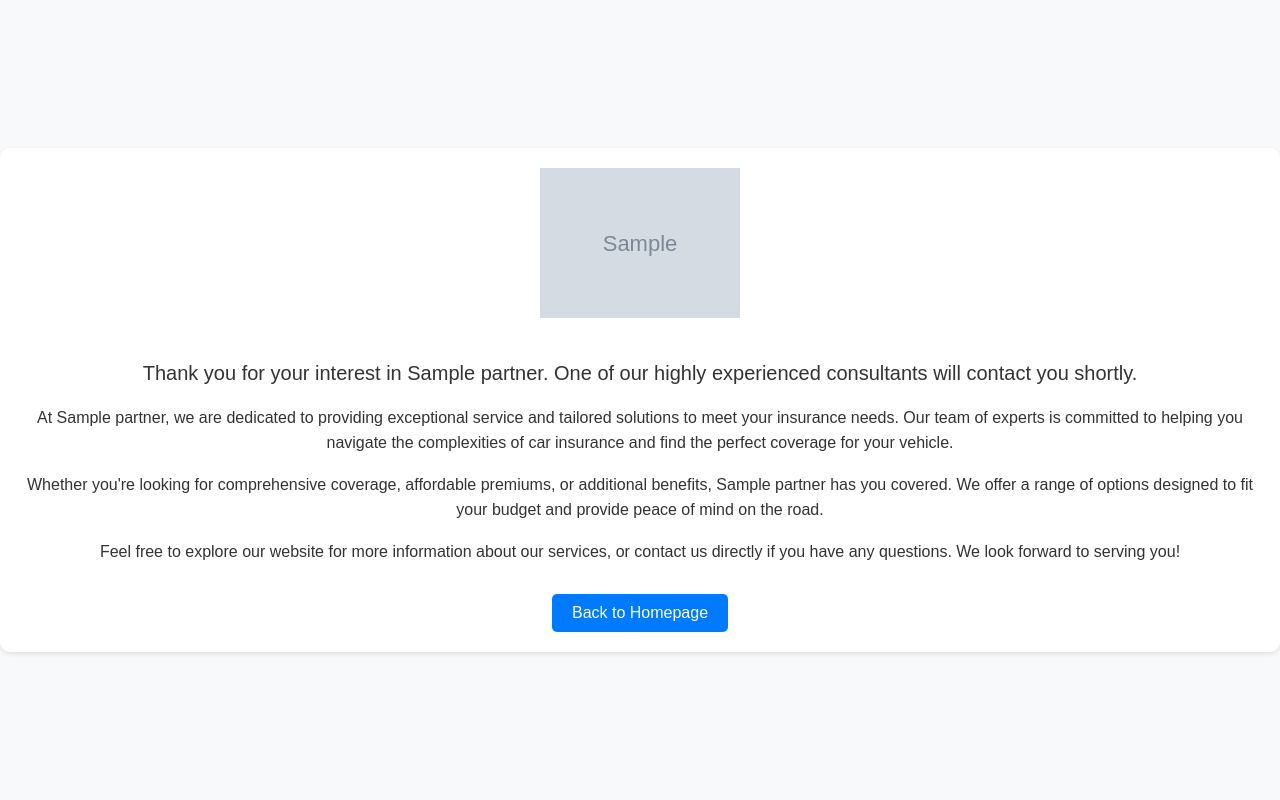
After one commit to DharaKara/my-IPMS-project, a Flask app: page /thank-you/1 in a window 1280 px wide. The commit adds this page. Run offline with Flask 3, Linux system fonts and the light colour scheme; tables that the repository leaves empty hold one stand-in row (values such as "Sample post"); grey boxes marked "Sample" are stand-in pictures.

Commit message:
modifying quote calculator and thank you page

```diff
--- a/app.py
+++ b/app.py
@@ -5,9 +5,14 @@ import os
 from models.users import User
 from flask_login import LoginManager
 from extension import db
+from models.quote import Quote
 from models.vehicles import Vehicle
-from models.users import User
+from models.partner import Partner
+from models.partner_detail import PartnerSection
+from models.faqs import FAQS
 from models.driver_details import DriverDetails
+from models.contact import Contact
+from models.ins_company import InsuranceCompany
 
 login_manager = LoginManager()
 
@@ -47,8 +52,7 @@ from routes.faqs_bp import faqs_bp
 from routes.home_bp import home_bp
 from routes.partner_bp import partner_bp
 from routes.cars_bp import cars_bp
-
-# from routes.quotes_bp import quotes_bp
+from routes.quotes_bp import quotes_bp
 
 app.register_blueprint(users_bp)
 app.register_blueprint(contact_bp)
@@ -56,4 +60,4 @@ app.register_blueprint(faqs_bp)
 app.register_blueprint(home_bp)
 app.register_blueprint(partner_bp)
 app.register_blueprint(cars_bp)
-# app.register_blueprint(quotes_bp)
+app.register_blueprint(quotes_bp)
--- a/models/faqs.py
+++ b/models/faqs.py
@@ -4,6 +4,6 @@
 
 class FAQS(db.Model):
     __tablename__ = "faqs"
-    id = db.Column(db.String(36), primary_key=True, default=(lambda: str(uuid.uuid4())))
+    id = db.Column(db.Integer, primary_key=True, autoincrement=True)
     question = db.Column(db.String(255), nullable=False)
     answer = db.Column(db.Text, nullable=False)
--- a/routes/quotes_bp.py
+++ b/routes/quotes_bp.py
@@ -1,4 +1,9 @@
-from flask import Blueprint, render_template, request, redirect, url_for
+from flask import Blueprint, render_template, redirect, url_for
+from models.users import User
+from models.ins_company import InsuranceCompany
+from models.partner import Partner
+from flask_login import login_required, current_user
+import datetime
 
 # from models.vehicles import Vehicle
 from extension import db
@@ -6,40 +11,68 @@ from extension import db
 quotes_bp = Blueprint("quotes_bp", __name__)
 
 
-@quotes_bp.route("/car")
-def get_quote():
-    # policy = Policy.query.get_or_404(id)
-    return render_template("add-car.html")
+@quotes_bp.route("/compare-quotes")
+@login_required
+def compare_quotes():
+    insurance_companies = InsuranceCompany.query.all()
+    return render_template(
+        "quote-calculated.html", insurance_companies=insurance_companies
+    )
 
 
-# @quotes_bp.route("/car/result", methods=["GET", "POST"])
-# def quote_result():
-#     if request.method == "POST":
-#         # Handle form submission and perform calculation
-#         vehicle_year = int(request.form["year"])
-#         driver_age = int(request.form["age"])
-#         coverage_limits = float(request.form["coverage_limits"])
-#         deductible = float(request.form["deductible"])
+@quotes_bp.route("/interested/<int:partner_id>", methods=["POST"])
+def interested(partner_id):
+    partner = Partner.query.get_or_404(partner_id)
+    # Here you can process the form data or send an email, etc.
+    return redirect(url_for("quotes_bp.thank_you", partner_id=partner_id))
 
-#         # Perform a basic quote calculation (this is a placeholder, not realistic)
-#         base_rate = 500  # Base rate for insurance
-#         age_factor = driver_age * 0.1  # Age factor (just an example)
-#         year_factor = (
-#             2024 - vehicle_year
-#         ) * 0.05  # Vehicle year factor (just an example)
-#         coverage_factor = (
-#             coverage_limits * 0.02
-#         )  # Coverage limits factor (just an example)
-#         deductible_factor = deductible * 0.01  # Deductible factor (just an example)
 
-#         # Total quote calculation
-#         total_quote = (
-#             base_rate + age_factor + year_factor + coverage_factor - deductible_factor
+@quotes_bp.route("/thank-you/<int:partner_id>")
+def thank_you(partner_id):
+    partner = Partner.query.get_or_404(partner_id)
+    return render_template("thank_you.html", partner=partner)
+
+
+# @quotes_bp.route("/get_quote", methods=["GET", "POST"])
+# @login_required
+# def get_quote():
+#     # Retrieve user information
+#     user = User.query.filter_by(id=current_user.id).first()
+
+#     # Calculate user's age based on date of birth
+#     today = datetime.date.today()
+#     age = (
+#         today.year
+#         - user.date_of_birth.year
+#         - (
+#             (today.month, today.day)
+#             < (user.date_of_birth.month, user.date_of_birth.day)
 #         )
+#     )
 
-#         # Format the total quote to display
-#         formatted_quote = "${:,.2f}".format(total_quote)
+#     # Assume some basic premium calculation logic based on age and coverage type
+#     # These are just placeholders and need to be replaced with actual logic based on your requirements
+#     coverage_type = "comprehensive"  # Assuming user selects comprehensive coverage
+#     base_premium = 1000  # Placeholder for base premium
 
-#         return render_template("quote-result.html", quote=formatted_quote)
+#     if age < 25:
+#         premium_per_month = (
+#             base_premium * 1.5
+#         )  # Young drivers might have higher premiums
+#     elif age >= 25 and age < 50:
+#         premium_per_month = base_premium  # Standard premium for middle-aged drivers
+#     else:
+#         premium_per_month = base_premium * 0.8  # Discounted premium for older drivers
 
-#     return render_template("get_quote.html")
+#     # Save the quote to the database
+#     quote = Quote(
+#         user_id=current_user.id,
+#         premium_per_month=premium_per_month,
+#         excess=500,  # Placeholder for excess
+#     )
+#     db.session.add(quote)
+#     db.session.commit()
+
+#     # Retrieve quotes for rendering
+#     quotes = Quote.query.filter_by(user_id=current_user.id).all()
+#     return render_template("quote_calculated.html", quotes=quotes)
--- a/routes/users_bp.py
+++ b/routes/users_bp.py
@@ -278,7 +278,6 @@ def login_page():
     if form.validate_on_submit():
         user_from_db = User.query.filter_by(email=form.email.data).first()  # added
         login_user(user_from_db)  # token is issued - (cookies) stored browser
-        print("hi")
         flash("Logged in successfully", "success")
         return redirect(url_for("cars_bp.add_car"))  # Redirect to home page
     flash("Invalid email or password", "error")
--- a/templates/cars-summary.html
+++ b/templates/cars-summary.html
@@ -65,8 +65,12 @@
             <div class="car-icons">
               <a href="{{ url_for('cars_bp.edit_car', car_id=vehicle.id) }}" class="btn btn-link">
                 <i class="fas fa-edit me-2"></i>
-                <i class="fas fa-trash"></i>
               </a>
+              <form action="{{ url_for('cars_bp.delete_car', car_id=vehicle.id) }}" method="post">
+                <button type="submit" class="btn btn-link">
+                    <i class="fas fa-trash"></i>
+                </button>
+              </form>
             </div>
           </div>
         </div>
--- /dev/null
+++ b/templates/thank_you.html
@@ -0,0 +1,78 @@
+<!DOCTYPE html>
+<html lang="en">
+<head>
+    <meta charset="UTF-8">
+    <meta name="viewport" content="width=device-width, initial-scale=1.0">
+    <title>Thank You for Your Interest</title>
+    <style>
+        body {
+            font-family: Arial, sans-serif;
+            background-color: #f8f9fa;
+            color: #333;
+            margin: 0;
+            padding: 0;
+            display: flex;
+            justify-content: center;
+            align-items: center;
+            height: 100vh;
+        }
+
+        .container {
+            text-align: center;
+            padding: 20px;
+            background-color: #fff;
+            border-radius: 10px;
+            box-shadow: 0 2px 5px rgba(0, 0, 0, 0.1);
+        }
+
+        .logo {
+            max-width: 200px;
+            margin-bottom: 20px;
+        }
+
+        .message {
+            font-size: 20px;
+            margin-bottom: 20px;
+        }
+
+        .content {
+            font-size: 16px;
+            margin-bottom: 30px;
+            line-height: 1.6;
+        }
+
+        .btn {
+            background-color: #007bff;
+            color: #fff;
+            border: none;
+            padding: 10px 20px;
+            font-size: 16px;
+            border-radius: 5px;
+            cursor: pointer;
+            transition: background-color 0.3s ease;
+        }
+
+        .btn:hover {
+            background-color: #0056b3;
+        }
+
+        @media screen and (max-width: 600px) {
+            .container {
+                width: 90%;
+            }
+        }
+    </style>
+</head>
+<body>
+    <div class="container">
+        <img src="{{ partner.image_link }}" alt="{{ partner.name }} Logo" class="logo">
+        <p class="message">Thank you for your interest in {{ partner.name }}. One of our highly experienced consultants will contact you shortly.</p>
+        <div class="content">
+            <p>At {{ partner.name }}, we are dedicated to providing exceptional service and tailored solutions to meet your insurance needs. Our team of experts is committed to helping you navigate the complexities of car insurance and find the perfect coverage for your vehicle.</p>
+            <p>Whether you're looking for comprehensive coverage, affordable premiums, or additional benefits, {{ partner.name }} has you covered. We offer a range of options designed to fit your budget and provide peace of mind on the road.</p>
+            <p>Feel free to explore our website for more information about our services, or contact us directly if you have any questions. We look forward to serving you!</p>
+        </div>
+        <button class="btn" onclick="window.location.href='/'">Back to Homepage</button>
+    </div>
+</body>
+</html>
```
Also changed, not shown: models/car-ins-provider.py (deleted, +0 -8 lines), models/car-ins-quote.py (deleted, +0 -19 lines), models/coverage_types.py (deleted, +0 -12 lines), models/ins_company.py (added, +19 -0 lines), models/parking_locations.py (deleted, +0 -12 lines), models/quote.py (added, +10 -0 lines), models/vehicles.py (+0 -28 lines), routes/cars_bp.py (+25 -13 lines), templates/add-driver.html (+2 -9 lines), templates/quote-calculated.html (added, +71 -0 lines), templates/quote-result.html (deleted, +0 -15 lines).
